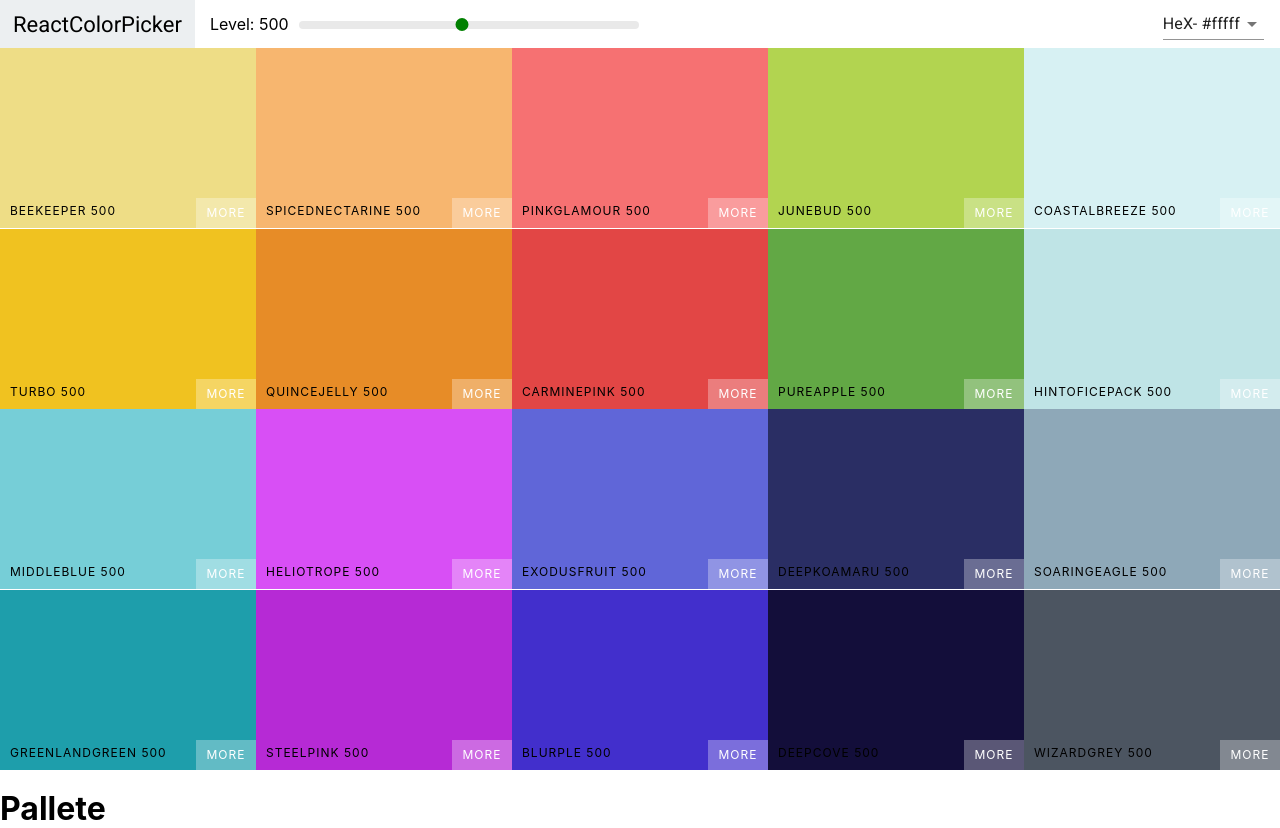
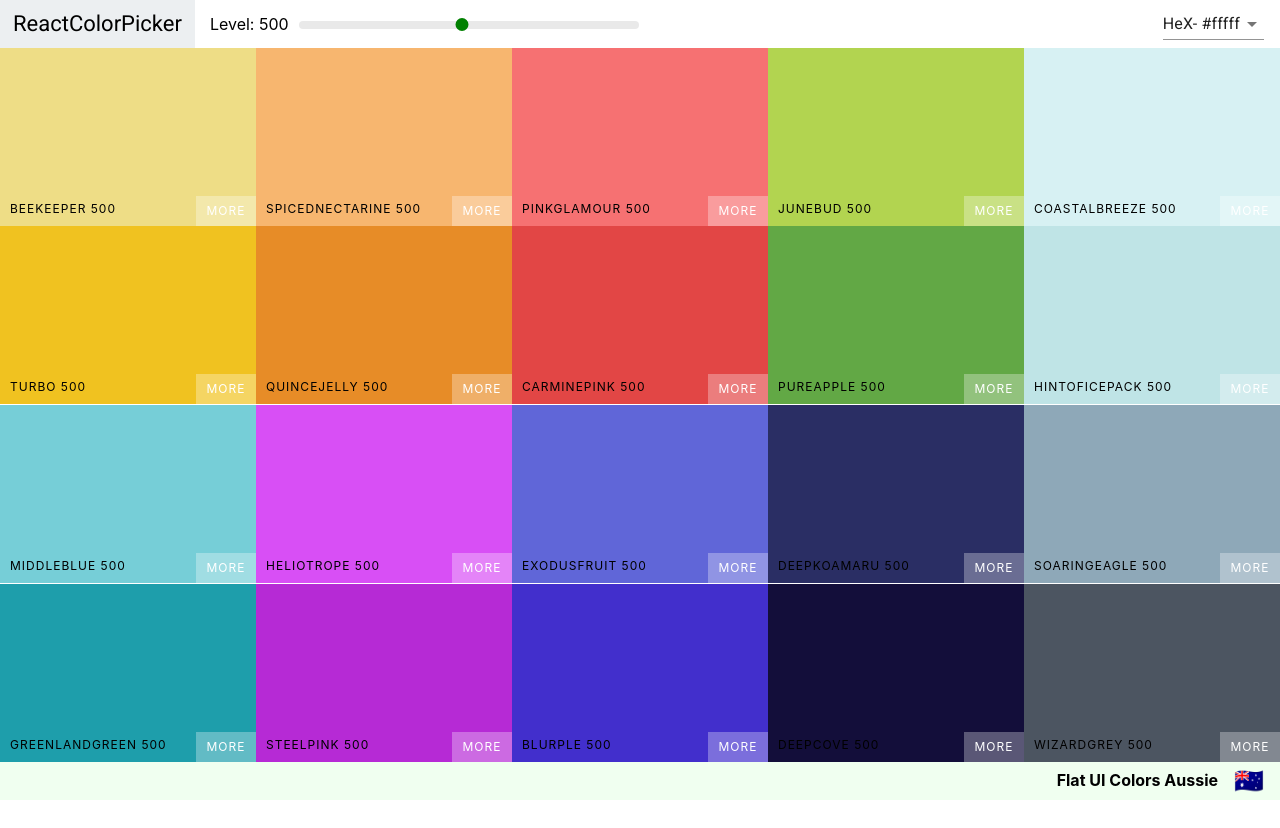
Before and after one commit to breczus/color-palette, a React (Create React App) app: page / in a window 1280 px wide. After the commit the page ends 800 px from the top, so only its background shows below. Built offline with nearby package versions, Linux system fonts and the light colour scheme.

Commit message:
add footer

```diff
--- a/src/App.js
+++ b/src/App.js
@@ -1,11 +1,11 @@
-import Pallete from './Pallete';
+import Palette from './Palette';
 import seedColor from './seedColor';
 import generatePalette from './colorHelpers';
 
 function App() {
 	return (
 		<div>
-			<Pallete palette={generatePalette(seedColor[4])} />
+			<Palette palette={generatePalette(seedColor[4])} />
 		</div>
 	);
 }
--- /dev/null
+++ b/src/Palette.css
@@ -0,0 +1,23 @@
+.Palette {
+	height: 100vh;
+	display: flex;
+	flex-direction: column;
+}
+
+.Palette-colors {
+	height: 90%;
+}
+
+.Palette-footer {
+	background-color: honeydew;
+	height: 5vh;
+	display: flex;
+	justify-content: flex-end;
+	align-items: center;
+	font-weight: bold;
+}
+
+.emoji {
+	font-size: 1.5rem;
+	margin: 0 1rem;
+}
--- a/src/Pallete.js
+++ b/src/Palette.js
@@ -1,9 +1,9 @@
 import React, { Component } from 'react';
 import ColorBox from './ColorBox';
 import Navbar from './Navbar';
-import './Pallete.css';
+import './Palette.css';
 
-class Pallete extends Component {
+class Palette extends Component {
 	constructor(props) {
 		super(props);
 		this.state = { level: 500, format: 'hex' };
@@ -17,24 +17,26 @@
 		this.setState({ format: val });
 	}
 	render() {
-		const { colors } = this.props.palette;
+		const { colors, paletteName, emoji } = this.props.palette;
 		const { level, format } = this.state;
 		const colorboxes = colors[level].map((c) => (
-			<ColorBox background={c[format]} name={c.name} key={c.name} />
+			<ColorBox background={c[format]} name={c.name} key={c.id} />
 		));
 		return (
-			<div className='Pallete'>
+			<div className='Palette'>
 				<Navbar
 					level={level}
 					changeLvl={this.changeLvl}
 					handleChange={this.changeFormat}
 				/>
-				<div className='Pallete-colors'>{colorboxes}</div>
-				<h1>Pallete</h1>
-				{/* footer */}
+				<div className='Palette-colors'>{colorboxes}</div>
+				<footer className='Palette-footer'>
+					{paletteName}
+					<span className='emoji'>{emoji}</span>
+				</footer>
 			</div>
 		);
 	}
 }
 
-export default Pallete;
+export default Palette;
--- a/src/Pallete.css
+++ /dev/null
@@ -1,7 +0,0 @@
-.Pallete {
-	height: 100vh;
-}
-
-.Pallete-colors {
-	height: 90%;
-}
```
